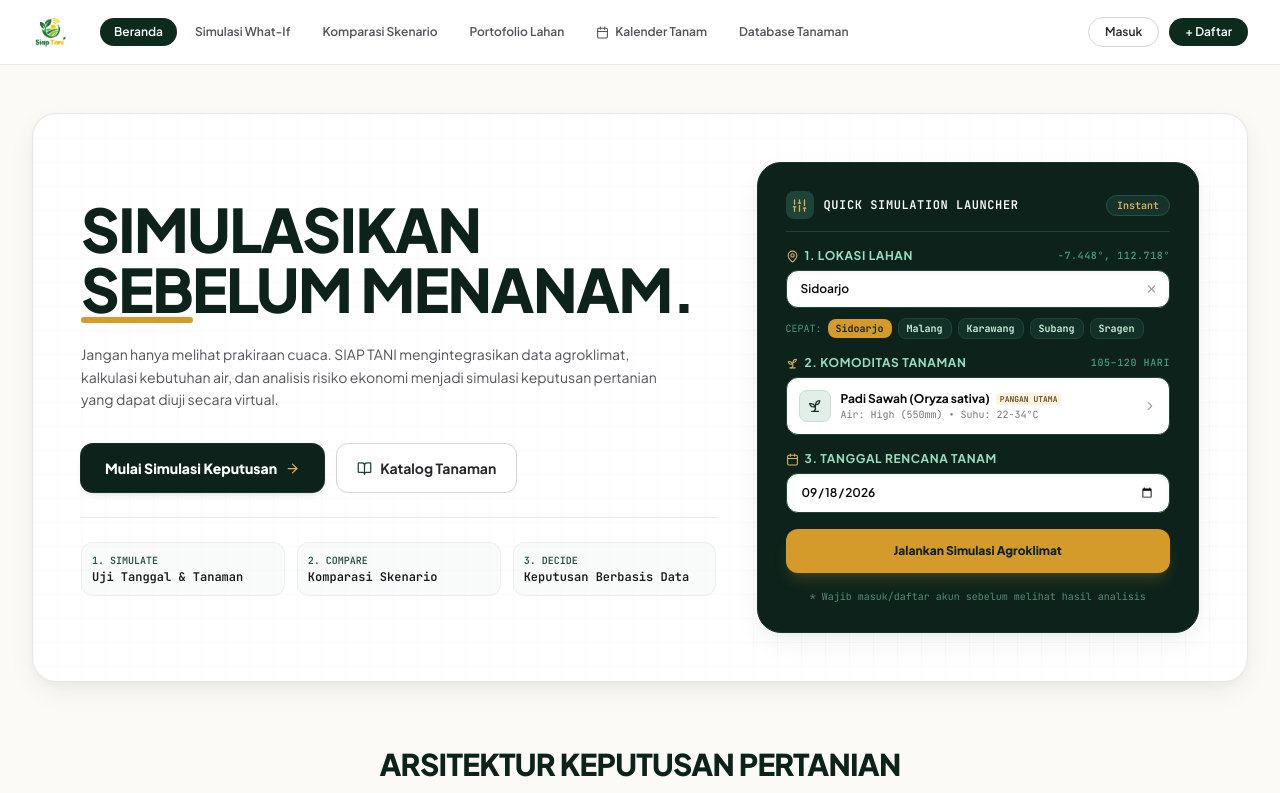
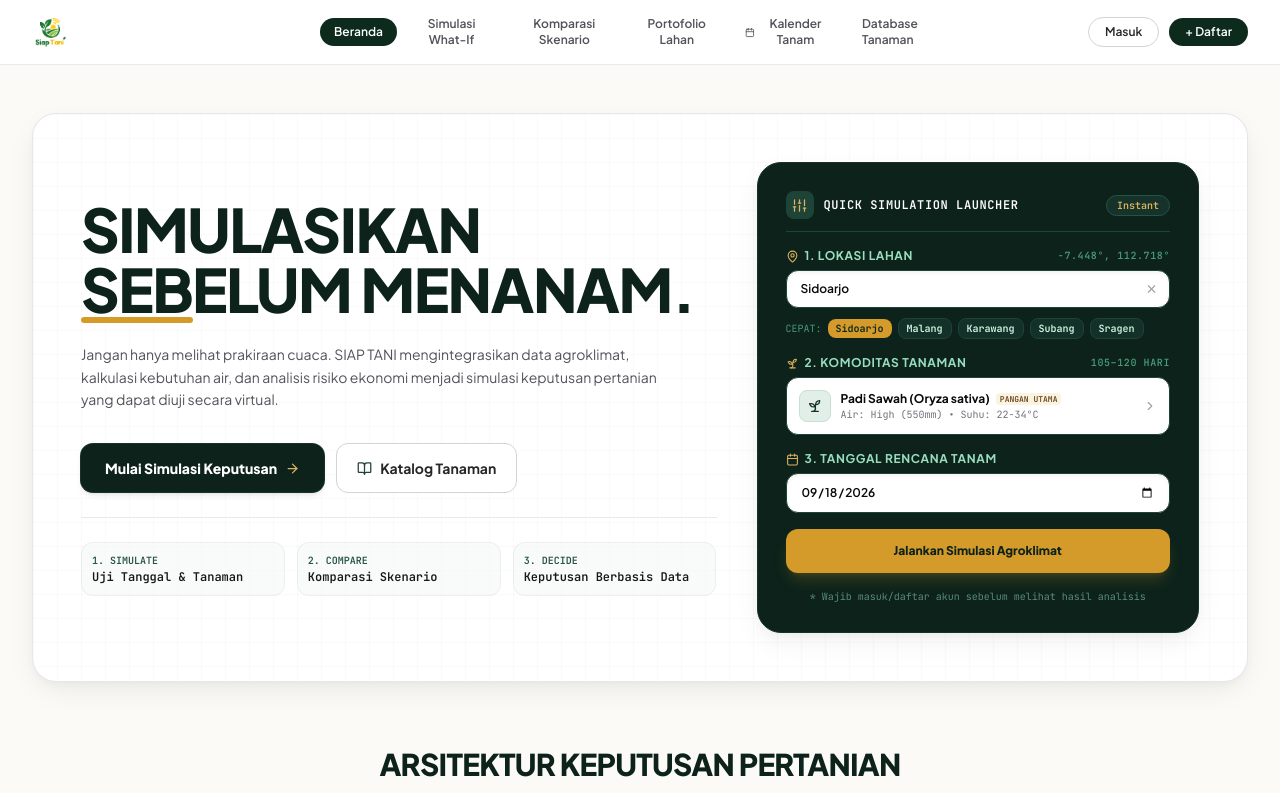
Before and after one commit to JoshNells13/UB-Holodev, a Nuxt app: page / in a window 1280 px wide. Shown: the top 793 px of the page. Built offline with nearby package versions, Linux system fonts and the light colour scheme.

Commit message:
refactor: center desktop navigation links in AppNavbar using absolute positioning

```diff
--- a/components/layout/AppNavbar.vue
+++ b/components/layout/AppNavbar.vue
@@ -1,14 +1,15 @@
 <template>
   <header class="sticky top-0 z-40 w-full border-b border-zinc-200/80 bg-white/95 backdrop-blur-md">
-    <div class="mx-auto flex h-16 max-w-7xl items-center justify-between px-4 sm:px-6 lg:px-8">
-      <!-- Logo & Brand -->
-      <div class="flex items-center gap-6 xl:gap-8">
+    <div class="relative mx-auto flex h-16 max-w-7xl items-center justify-between px-4 sm:px-6 lg:px-8">
+      <!-- Logo & Brand (Left) -->
+      <div class="flex items-center">
         <NuxtLink to="/" class="flex items-center transition hover:opacity-80 shrink-0" aria-label="Siap Tani Beranda">
           <img src="/icon_logo.png" alt="Siap Tani" class="h-9 w-9 object-contain drop-shadow-2xs" />
         </NuxtLink>
+      </div>
 
-        <!-- Desktop Navigation Links -->
-        <nav class="hidden lg:flex items-center gap-1">
+      <!-- Desktop Navigation Links (Centered) -->
+      <nav class="hidden lg:flex absolute left-1/2 -translate-x-1/2 items-center gap-1">
         <NuxtLink
           to="/"
           class="rounded-full px-3.5 py-1.5 text-xs font-semibold transition-all"
@@ -56,7 +57,6 @@
           Database Tanaman
         </NuxtLink>
       </nav>
-      </div>
 
       <!-- Auth Controls & Mobile Hamburger -->
       <div class="flex items-center gap-2 sm:gap-2.5">
```
Lines whose indentation alone changed are shown as unchanged.
